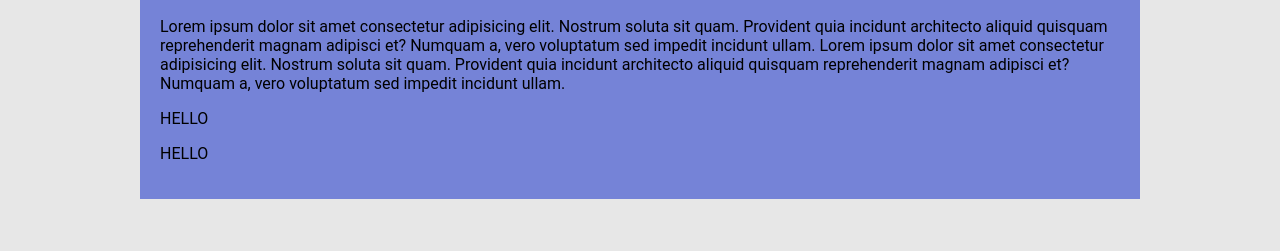
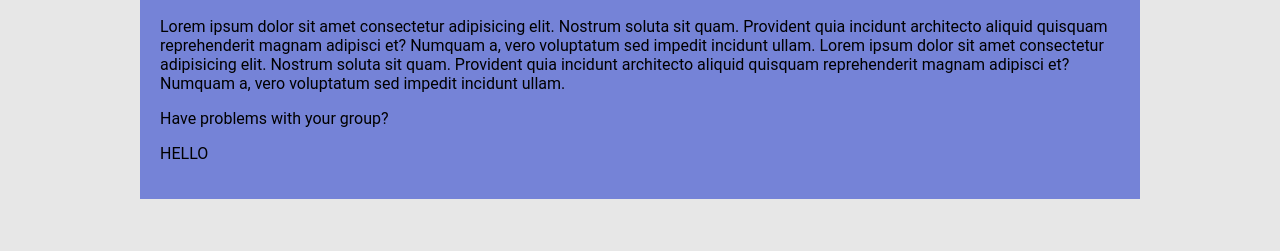
Before and after one commit to Lichargic/Dar-Basmah-ERP, a plain HTML site: page FrontEnd/Html/HomePage.html in a window 1280 px wide. Shown: the part 549-800 px from the top of the page. Drawn offline with Linux system fonts and the light colour scheme.

Commit message:
commit
helo

```diff
--- a/FrontEnd/Html/HomePage.html
+++ b/FrontEnd/Html/HomePage.html
@@ -42,7 +42,7 @@
                     vero voluptatum sed impedit incidunt ullam.
                 </p>
                 <div class="insideTab">
-                    <p>HELLO</p>
+                    <p>Have problems with your group?</p>
                 </div>
                 <div class="insideTab">
                     <p>HELLO</p>
```
